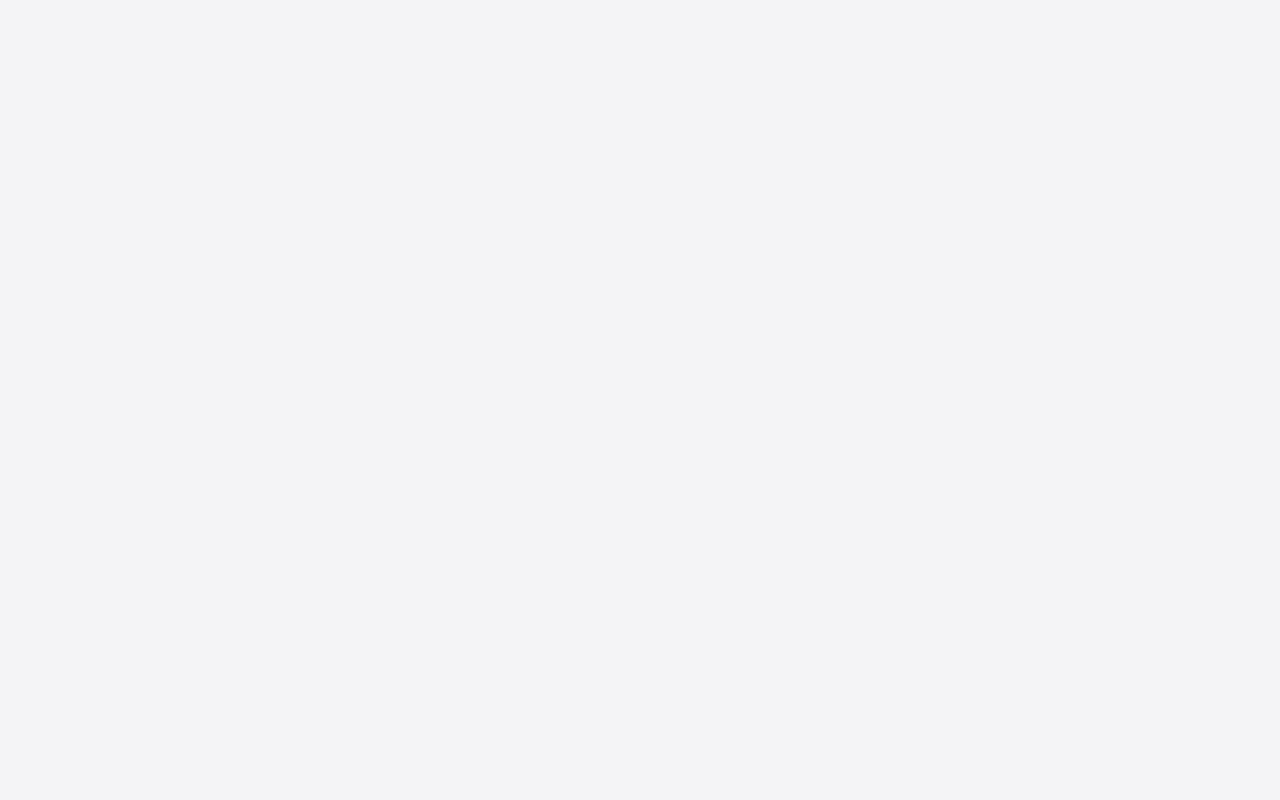
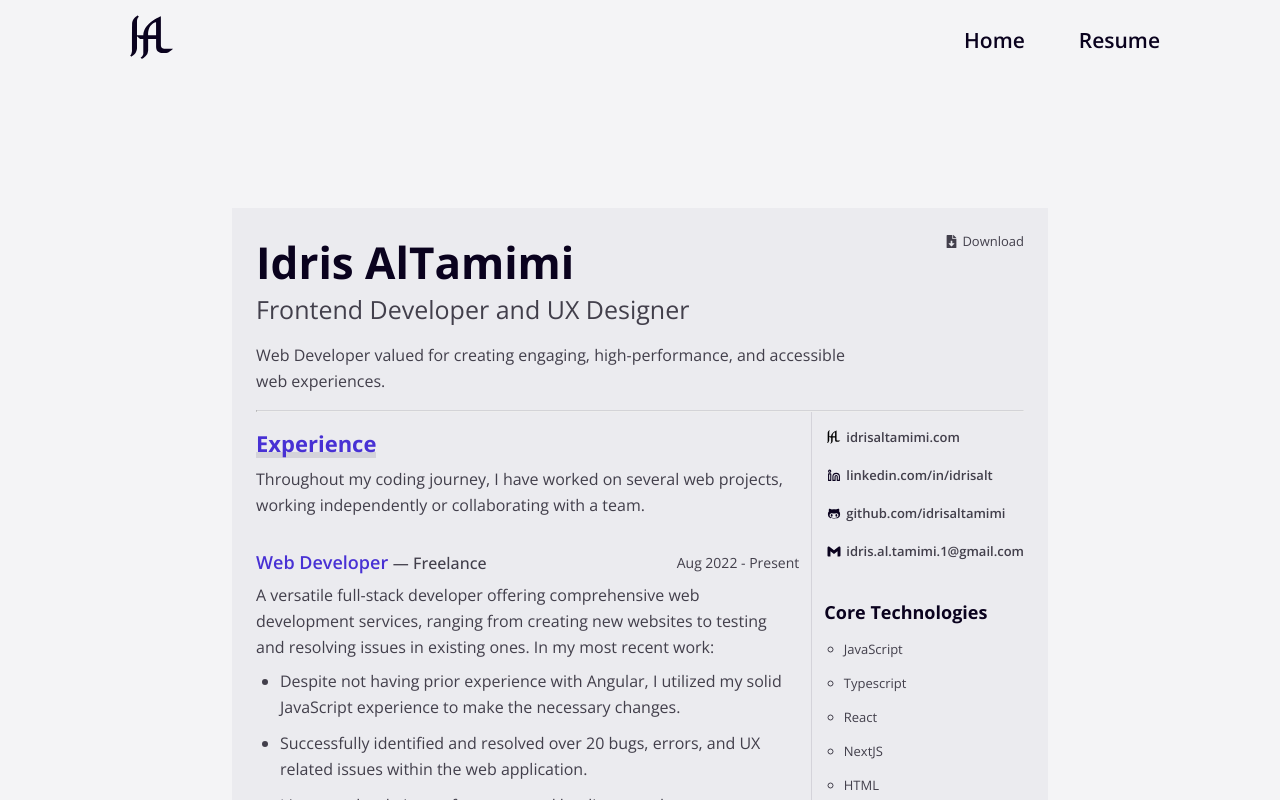
Before and after one commit to idrisaltamimi/portfolio-v4, a React (Vite) app: page /resume in a window 1280 px wide. Before the commit this address had no page. Built offline with nearby package versions, Linux system fonts and the light colour scheme.

Commit message:
add changes

```diff
--- a/src/App.tsx
+++ b/src/App.tsx
@@ -1,15 +1,19 @@
-// import { lazy } from "react"
+import { lazy } from "react"
 import { Route, Routes } from "react-router-dom"
+
+import { ErrorBoundary } from "./components"
 import { Main } from "./pages"
-// const Resume = lazy(() => import("./pages/Resume"))
+const Resume = lazy(() => import("./pages/Resume"))
 import "./_customClasses.scss"
 
 function App() {
   return (
-    <Routes>
-      <Route path="/" element={<Main />} />
-      {/* <Route path="/resume" element={<Resume />} /> */}
-    </Routes>
+    <ErrorBoundary fallback="">
+      <Routes>
+        <Route path="/" element={<Main />} />
+        <Route path="/resume" element={<Resume />} />
+      </Routes>
+    </ErrorBoundary>
   )
 }
 
--- a/src/assets/index.ts
+++ b/src/assets/index.ts
@@ -21,6 +21,7 @@ import twitterIcon from "./portfolioImages/twitter-icon.svg"
 import openAiIcon from "./portfolioImages/openAi-icon.svg"
 import lazyImageIcon from "./portfolioImages/lazy-load-img-icon.svg"
 import logoIcon from "./logo.svg"
+import resume from "./resume-portfolio.pdf"
 
 export {
   gptOmni,
@@ -40,5 +41,6 @@ export {
   twitterSmall,
   dalleSmall,
   portfolioSmall,
-  lazyImageSmall
+  lazyImageSmall,
+  resume
 }
--- /dev/null
+++ b/src/components/ErrorBoundary.tsx
@@ -0,0 +1,37 @@
+import { Component, ErrorInfo, ReactNode } from "react"
+
+interface ErrorBoundaryProps {
+  fallback: ReactNode
+  children: ReactNode
+}
+
+interface ErrorBoundaryState {
+  hasError: boolean
+}
+
+class ErrorBoundary extends Component<ErrorBoundaryProps, ErrorBoundaryState> {
+  state = { hasError: false }
+
+  static getDerivedStateFromError(): ErrorBoundaryState {
+    return { hasError: true }
+  }
+
+  componentDidCatch(error: Error, errorInfo: ErrorInfo): void {
+    console.error("Error caught by ErrorBoundary:", error, errorInfo)
+  }
+
+  componentDidUpdate(prevProps: ErrorBoundaryProps) {
+    if (prevProps.children !== this.props.children) {
+      this.setState({ hasError: false })
+    }
+  }
+
+  render(): ReactNode {
+    if (this.state.hasError) {
+      return this.props.fallback
+    }
+    return this.props.children
+  }
+}
+
+export default ErrorBoundary
--- a/src/components/index.ts
+++ b/src/components/index.ts
@@ -2,5 +2,6 @@ import Section from "./ui/Section"
 import Button from "./ui/Button"
 import Textfield from "./form/Textfield"
 import Textarea from "./form/Textarea"
+import ErrorBoundary from "./ErrorBoundary"
 
-export { Section, Textfield, Button, Textarea }
+export { Section, Textfield, Button, Textarea, ErrorBoundary }
--- a/src/layout/About/About.tsx
+++ b/src/layout/About/About.tsx
@@ -51,15 +51,9 @@ export default function About() {
                 <span>2022 - present</span>
               </button>
               <p className="about--work-content">
-                aa Lorem ipsum dolor sit amet consectetur, adipisicing elit.
-                Odio corrupti dolore autem cumque perspiciatis sit, quibusdam
-                eaque dicta dolorum voluptas ullam excepturi laboriosam atque
-                impedit accusantium soluta possimus praesentium voluptatum.
-                Lorem ipsum, dolor sit amet consectetur adipisicing elit. Lorem
-                ipsum dolor sit amet consectetur adipisicing elit. Labore
-                assumenda in doloremque deleniti culpa autem, ipsam quo sed
-                recusandae voluptates ipsum itaque quidem, rerum, eos numquam at
-                non quam! Quidem. zz
+                A versatile full-stack developer offering comprehensive web
+                development services, ranging from creating new websites to
+                testing and resolving issues in existing ones.
               </p>
             </div>
 
@@ -75,10 +69,8 @@ export default function About() {
                 <span>2022</span>
               </button>
               <p className="about--work-content">
-                Lorem ipsum dolor sit amet consectetur, adipisicing elit. Odio
-                corrupti dolore autem cumque perspiciatis sit, quibusdam eaque
-                dicta dolorum voluptas ullam excepturi laboriosam atque impedit
-                accusantium soluta possimus praesentium voluptatum.
+                Designing and developing user-facing interfaces for web
+                applications.
               </p>
             </div>
           </div>
--- a/src/layout/Header/Header.tsx
+++ b/src/layout/Header/Header.tsx
@@ -72,7 +72,7 @@ export default function Header({ resume = false }: HeaderProps) {
               </li>
             </>
           )}
-          {/* <li>
+          <li>
             <Link
               onClick={() => setToggleNavbar(false)}
               to="/resume"
@@ -80,7 +80,7 @@ export default function Header({ resume = false }: HeaderProps) {
             >
               resume
             </Link>
-          </li> */}
+          </li>
         </ul>
       </nav>
       {toggleNavbar && (
--- a/src/pages/Main.tsx
+++ b/src/pages/Main.tsx
@@ -1,6 +1,6 @@
 import { Helmet } from "react-helmet"
 
-import { Contact, Footer, Header, Home, Portfolio } from "../layout"
+import { About, Contact, Footer, Header, Home, Portfolio } from "../layout"
 
 export default function Main() {
   return (
@@ -12,7 +12,7 @@ export default function Main() {
         </Helmet>
         <Home />
         <Portfolio />
-        {/* <About /> */}
+        <About />
         <Contact />
       </main>
       <Footer />
--- a/src/pages/Resume.scss
+++ b/src/pages/Resume.scss
@@ -1,6 +1,6 @@
 $paddingBlock: 0.25in;
 $paddingInline: 0.25in;
-// $paddingInline: 0.1in;
+// $paddingInline: 0in;
 $fs: 13px;
 
 .resume--section {
@@ -25,7 +25,7 @@ $fs: 13px;
 
   & > p {
     max-width: 80%;
-    margin-bottom: 1rem;
+    margin-block: 1rem;
   }
 
   hr {
@@ -68,7 +68,7 @@ $fs: 13px;
   h2 {
     font-size: calc(var(--fs-md) + 0.25rem);
     color: var(--gray);
-    font-weight: 500;
+    font-weight: 400;
   }
 
   h3 {
@@ -87,13 +87,13 @@ $rowPadding: calc(1.5rem / 2);
 .resume-row1 {
   padding-top: 1rem;
   padding-left: $rowPadding;
-  border-left: 1px solid var(--shadow);
   display: flex;
   flex-direction: column;
 }
 
 .resume-row2 {
   padding-right: $rowPadding;
+  border-right: 1px solid var(--shadow);
   & > p {
     margin-bottom: 1rem;
   }
@@ -136,7 +136,7 @@ $rowPadding: calc(1.5rem / 2);
 // resume skills
 .resume--skills {
   margin-top: 1rem;
-  padding-left: calc(var(--fs-sm) * 1.5);
+  padding-left: calc($fs * 1.5);
   list-style: circle;
   font-size: $fs;
   font-weight: 400;
@@ -184,11 +184,6 @@ $rowPadding: calc(1.5rem / 2);
         font-size: 16px;
       }
     }
-
-    ul,
-    p {
-      max-width: 82%;
-    }
   }
 
   p {
@@ -197,8 +192,12 @@ $rowPadding: calc(1.5rem / 2);
 
   ul {
     font-size: 16px;
-    padding-left: var(--fs-base);
+    padding-left: calc(16px * 1.5);
     color: var(--gray);
+
+    display: flex;
+    flex-direction: column;
+    gap: 0.6125rem;
     li {
       line-height: 26px;
     }
--- a/src/pages/Resume.tsx
+++ b/src/pages/Resume.tsx
@@ -1,10 +1,10 @@
-import { Link } from "react-router-dom"
 import { Helmet } from "react-helmet"
 import { FaFileDownload, FaGithubAlt } from "react-icons/fa"
 import { FiLinkedin } from "react-icons/fi"
 import { SiGmail } from "react-icons/si"
 
 import { Header } from "../layout"
+import { resume } from "../assets"
 import "./Resume.scss"
 
 export default function Resume() {
@@ -17,9 +17,13 @@ export default function Resume() {
         </Helmet>
         <section className="resume--section-wrapper">
           <aside>
-            <Link to="/" aria-label="Download a PDF copy of this resume">
+            <a
+              href={resume}
+              download
+              aria-label="Download a PDF copy of this resume"
+            >
               <FaFileDownload /> <span>Download</span>
-            </Link>
+            </a>
           </aside>
           <h1>Idris AlTamimi</h1>
           <h2>Frontend Developer and UX Designer</h2>
@@ -147,22 +151,20 @@ function Experience() {
           <span>Aug 2022 - Present</span>
         </div>
         <p>
-          Lorem ipsum dolor sit amet consectetur adipisicing elit. Quae, nihil
-          fugiat. Illo explicabo numquam consequuntur cupiditate!
+          A versatile full-stack developer offering comprehensive web
+          development services, ranging from creating new websites to testing
+          and resolving issues in existing ones. In my most recent work:
         </p>
         <ul>
           <li>
-            Lorem ipsum dolor sit amet consectetur adipisicing elit. Quia,
-            dolorum.
+            Despite not having prior experience with Angular, I utilized my
+            solid JavaScript experience to make the necessary changes.
           </li>
           <li>
-            Lorem ipsum dolor sit amet consectetur adipisicing elit. Quia,
-            dolorum.
+            Successfully identified and resolved over 20 bugs, errors, and UX
+            related issues within the web application.
           </li>
-          <li>
-            Lorem ipsum dolor sit amet consectetur adipisicing elit. Quia,
-            dolorum.
-          </li>
+          <li>I improved website performance and loading speed.</li>
         </ul>
       </article>
 
@@ -174,13 +176,13 @@ function Experience() {
           <span>Sept - Oct 2022</span>
         </div>
         <p>
-          Brainnest is a global consulting, outsourcing, project management,
-          research, and marketing.
+          Designing and developing user-facing interfaces for web applications.
+          Some of my responsibilities were:
         </p>
         <ul>
           <li>
-            Create user-friendly and responsive UI using HTML, CSS, and
-            JavaScript
+            Translating design mockups and wireframes into clean and efficient
+            HTML, CSS, and JavaScript code.
           </li>
           <li>
             Enhance the User Experience (UX) by optimizing website speed,
@@ -189,8 +191,8 @@ function Experience() {
             insights.
           </li>
           <li>
-            Participating in ideas storming, code reviews, and testing to ensure
-            high-quality code and maintainable applications.
+            Participating in code reviews and maintaining code quality and
+            consistency across projects.
           </li>
         </ul>
       </article>
```
Also changed, not shown: 1 other file (tests, documents, lock files or other folders).
